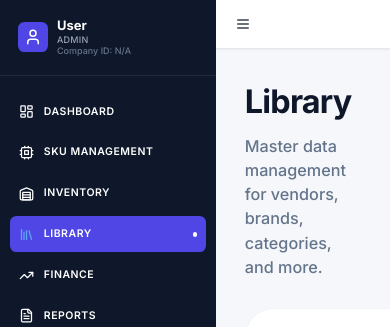
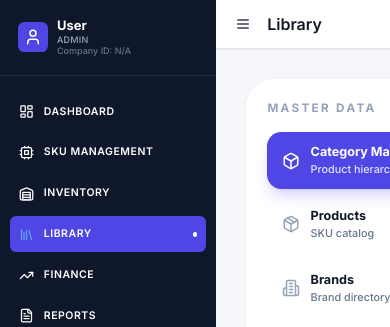
Before and after one commit to tech-forus/inventory-management-fe, a React (Vite) app in the folder frontend/: page /app/library in a window 390 px wide. Shown: the top 327 px of the page. Built offline with nearby package versions, Linux system fonts and the light colour scheme; no server answers; sample sign-in values are in the browser's storage.

Commit message:
refactor: Move Library title to header bar and remove subtitle
- Move 'Library' text to header bar next to hamburger icon
- Remove header section and subtitle from LibraryPage
- Add useLocation hook to detect Library page route
- Display page title conditionally in AppLayout header

```diff
--- a/frontend/src/App.tsx
+++ b/frontend/src/App.tsx
@@ -1,4 +1,4 @@
-import { BrowserRouter, Routes, Route, Navigate } from 'react-router-dom'
+import { BrowserRouter, Routes, Route, Navigate, useLocation } from 'react-router-dom'
 import { lazy, Suspense } from 'react'
 import { Menu } from 'lucide-react'
 import Sidebar from './components/layout/Sidebar'
@@ -48,6 +48,8 @@ const LoadingFallback = () => (
 // Layout component with Sidebar
 const AppLayout = ({ children, hideDefaultHeader }: { children: React.ReactNode; hideDefaultHeader?: boolean }) => {
   const { isOpen, toggleSidebar } = useSidebar();
+  const location = useLocation();
+  const isLibraryPage = location.pathname === '/app/library';
 
   return (
     <div className="flex h-screen bg-bg-light">
@@ -57,7 +59,8 @@ const AppLayout = ({ children, hideDefaultHeader }: { children: React.ReactNode;
         {!hideDefaultHeader && (
           <div className="sticky top-0 z-30 bg-white border-b border-gray-200 shadow-sm">
             <div className="flex items-center justify-between px-4 py-3">
-              {/* Hamburger Button - Always visible */}
+              {/* Hamburger Button and Page Title */}
+              <div className="flex items-center gap-3">
                 <button
                   onClick={toggleSidebar}
                   className="p-2 hover:bg-gray-100 rounded-lg transition-colors duration-200 flex items-center justify-center"
@@ -65,6 +68,10 @@ const AppLayout = ({ children, hideDefaultHeader }: { children: React.ReactNode;
                 >
                   <Menu className="w-5 h-5 text-gray-700" />
                 </button>
+                {isLibraryPage && (
+                  <h1 className="text-xl font-semibold text-gray-900">Library</h1>
+                )}
+              </div>
 
               {/* Right side can be used for search, user menu, etc. */}
               <div className="flex items-center gap-3">
--- a/frontend/src/pages/LibraryPage.tsx
+++ b/frontend/src/pages/LibraryPage.tsx
@@ -288,14 +288,6 @@ const LibraryPage: React.FC = () => {
 
   return (
     <div className="p-[28.8px] space-y-9 w-full animate-in fade-in slide-in-from-bottom-4 duration-500">
-      {/* Header Section */}
-      <div className="flex flex-col sm:flex-row sm:items-center justify-between gap-[21.6px]">
-        <div className="space-y-[7.2px]">
-          <h1 className="text-[32.4px] font-black text-slate-900 tracking-tight">Library</h1>
-          <p className="text-[16.2px] text-slate-500 font-medium">Master data management for vendors, brands, categories, and more.</p>
-        </div>
-      </div>
-
         {/* 2-Column Layout */}
         <div className="grid grid-cols-12 gap-[21.6px]">
           {/* Left: Master Navigator */}
```
Lines whose indentation alone changed are shown as unchanged.
